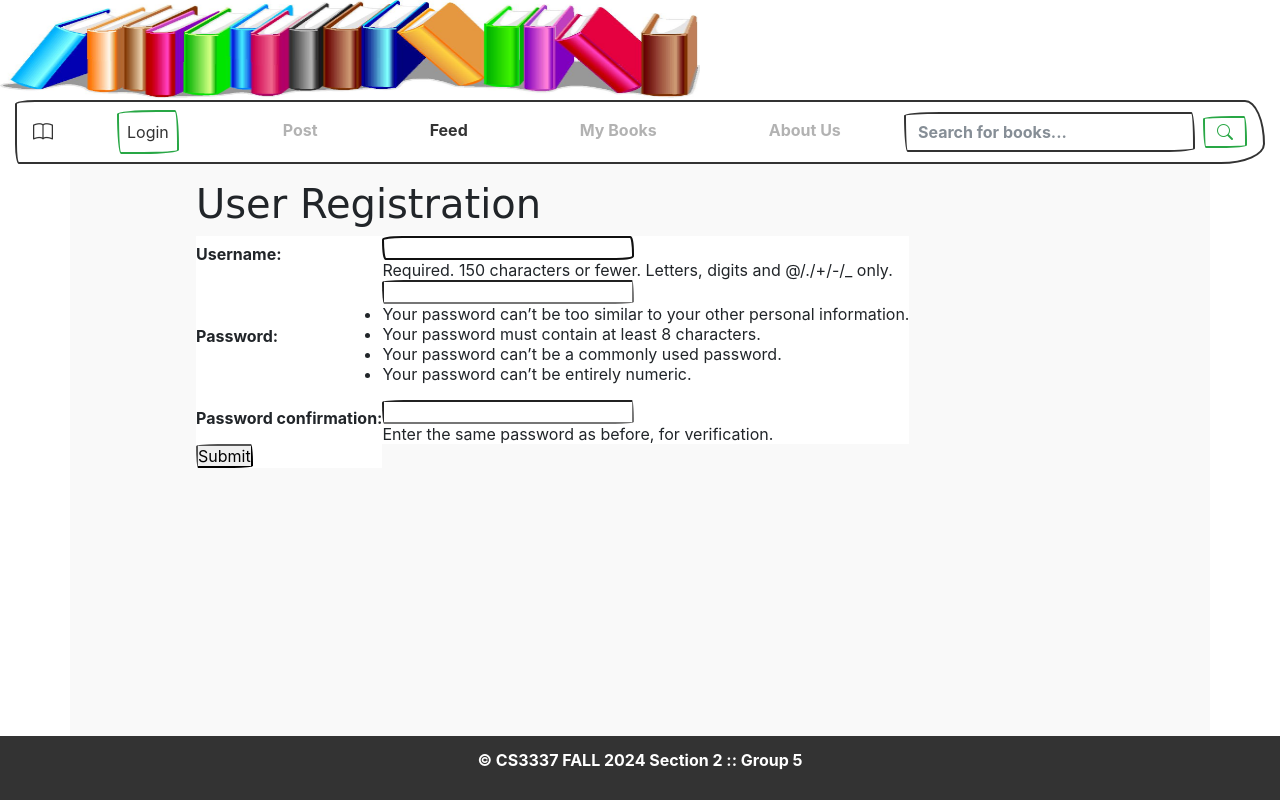
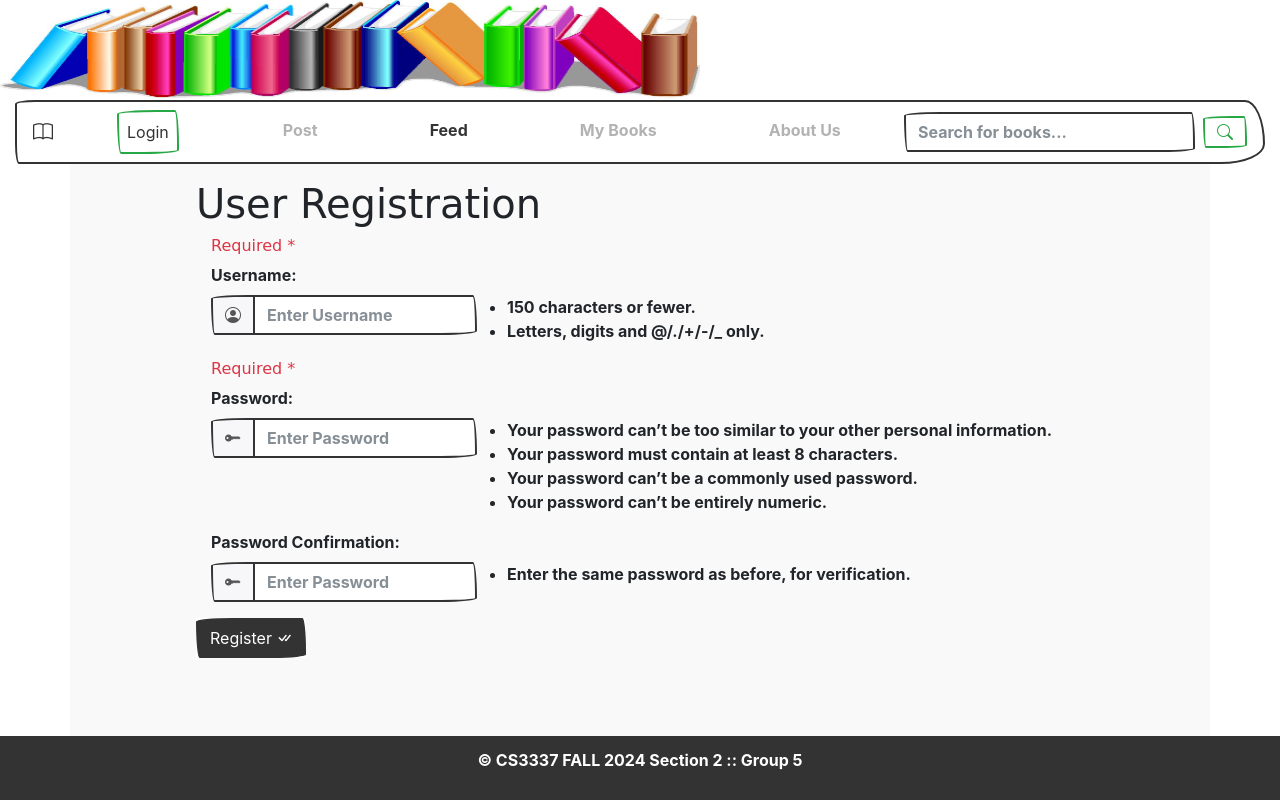
Before and after one commit to jalfar60/jalfar60.github.io, a Django app: page /register in a window 1280 px wide. Run offline with Django 5.2, Linux system fonts and the light colour scheme; some libraries are stand-ins or nearby versions; some web fonts are replaced.

Commit message:
nowayback

```diff
--- a/bookEx/bookEx/templates/registration/login.html
+++ b/bookEx/bookEx/templates/registration/login.html
@@ -16,12 +16,12 @@
                     </div>
                 </div>
                 <div class="col-md-4">
-                    <label for="basic-url">Password</label>
+                    <label for="basic-password">Password</label>
                     <div class="input-group mb-3">
                       <div class="input-group-prepend">
-                        <span class="input-group-text" id="basic-addon3"><i class="bi bi-key-fill"></i></span>
+                        <span class="input-group-text" id="basic-addon2"><i class="bi bi-key-fill"></i></span>
                       </div>
-                      <input type="password" class="form-control" id="basic-url" placeholder="Enter Password" aria-describedby="basic-addon3" name="password">
+                      <input type="password" class="form-control" id="basic-password" placeholder="Enter Password" aria-describedby="basic-addon3" name="password">
                     </div>
                 </div>
 <!--                    <input type="submit" value="login">-->
--- a/bookEx/bookEx/templates/registration/register.html
+++ b/bookEx/bookEx/templates/registration/register.html
@@ -5,10 +5,73 @@
     <H1>User Registration </H1>
     <form action="" method="post" >
         <table>
-            {{ form.as_table }}
+            <div class="col">
+                <h6 class="text-danger">Required *</h6>
+                <label for="basic-name">Username:</label>
+                <div class="row">
+                    <div class="col-md-4">
+                        <div class="input-group mb-3">
+                          <div class="input-group-prepend">
+                            <span class="input-group-text" id="basic-addon1"><i class="bi bi-person-circle"></i></span>
+                          </div>
+                          <input type="text" class="form-control" id="basic-name" placeholder="Enter Username" aria-describedby="basic-addon1" name="username">
+                        </div>
+                    </div>
+                    <div class="col-md-4">
+                        <ul>
+                            <li>150 characters or fewer.</li>
+                            <li>Letters, digits and @/./+/-/_ only.</li>
+                        </ul>
+                    </div>
+                </div>
+
+                </div>
+                <div class="col">
+                    <h6 class="text-danger">Required *</h6>
+                    <label for="basic-password">Password:</label>
+                    <div class="row">
+                        <div class="col-md-4">
+                            <div class="input-group mb-3">
+                              <div class="input-group-prepend">
+                                <span class="input-group-text" id="basic-addon2"><i class="bi bi-key-fill"></i></span>
+                              </div>
+                              <input type="password" class="form-control" id="basic-password" placeholder="Enter Password" aria-describedby="basic-addon3" name="password1">
+                            </div>
+                        </div>
+                        <div class="col-md-8">
+                            <ul>
+                                <li>Your password can’t be too similar to your other personal information.</li>
+                                <li>Your password must contain at least 8 characters.</li>
+                                <li>Your password can’t be a commonly used password.</li>
+                                <li>Your password can’t be entirely numeric.</li>
+                            </ul>
+                        </div>
+                    </div>
+                </div>
+
+                <div class="col">
+                    <label for="basic-password2">Password Confirmation:</label>
+                    <div class="row">
+                        <div class="col-md-4">
+                            <div class="input-group mb-3">
+                              <div class="input-group-prepend">
+                                <span class="input-group-text" id="basic-addon3"><i class="bi bi-key-fill"></i></span>
+                              </div>
+                              <input type="password" class="form-control" id="basic-password2" placeholder="Enter Password" aria-describedby="basic-addon3" name="password2">
+                            </div>
+                        </div>
+                        <div class="col-md-8">
+                            <ul>
+                                <li>Enter the same password as before, for verification.</li>
+                            </ul>
+                        </div>
+                    </div>
+                </div>
+<!--            {{ form.as_table }}-->
             <tr>
                 <td>
-                    <input type="submit" value="Submit">
+                    <button type="submit" class="btn btn-primary">Register <i class="bi bi-check-all"></i></button>
+<!--                    <input type="submit" value="Submit">-->
                 </td>
             </tr>
         </table>
--- a/bookEx/bookMng/views.py
+++ b/bookEx/bookMng/views.py
@@ -73,6 +73,7 @@ def mybooks(request):
         request,
         "bookMng/displaybooks.html",
         {
+            "myBook": 1,
             "books": books,
             "user_id": user_id
         },
```
Also changed, not shown: bookEx/bookEx/templates/bookMng/aboutus.html (+8 -0 lines), bookEx/bookEx/templates/bookMng/displaybooks.html (+12 -1 lines), bookEx/bookEx/templates/bookMng/mybooks.html (+5 -5 lines), bookEx/bookMng/models.py (+0 -13 lines), bookEx/bookEx/static/uploads/python-django-logo_NRht9QM.jpg (added), bookEx/bookEx/static/uploads/python-django-logo_wArt3ay.jpg (added), bookEx/db.sqlite3.
